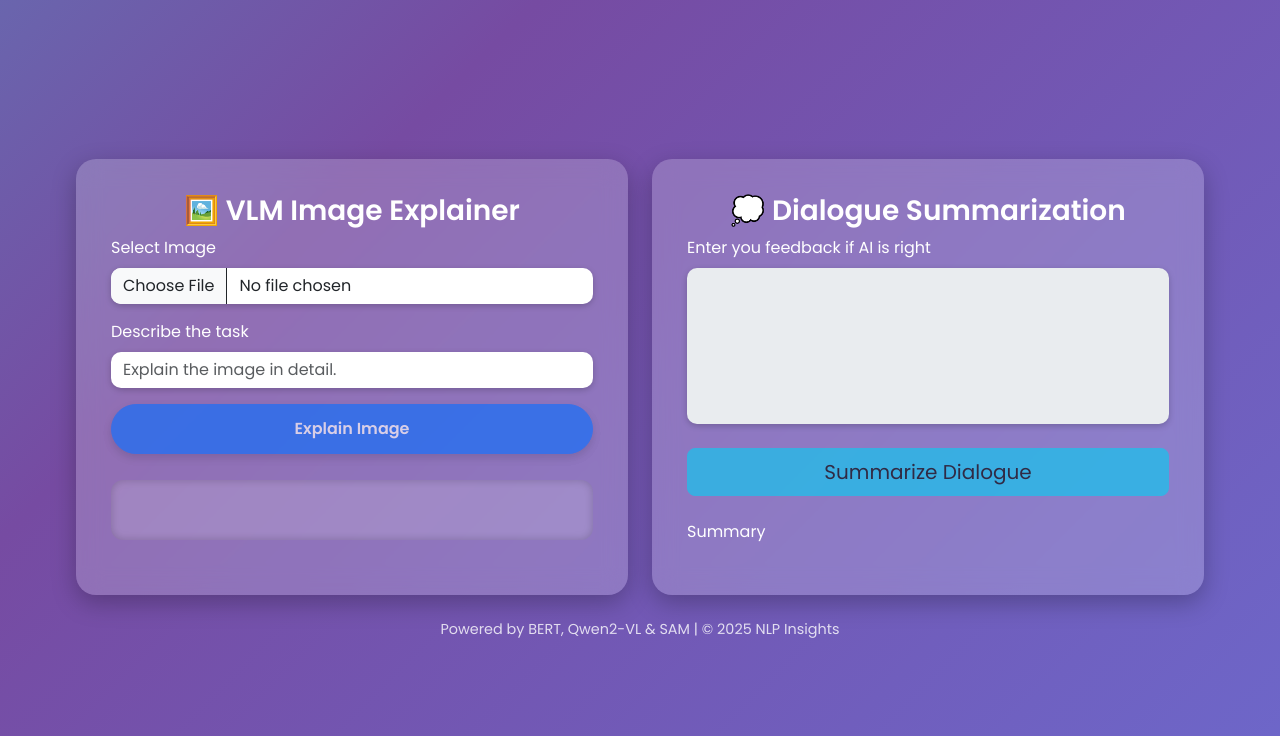
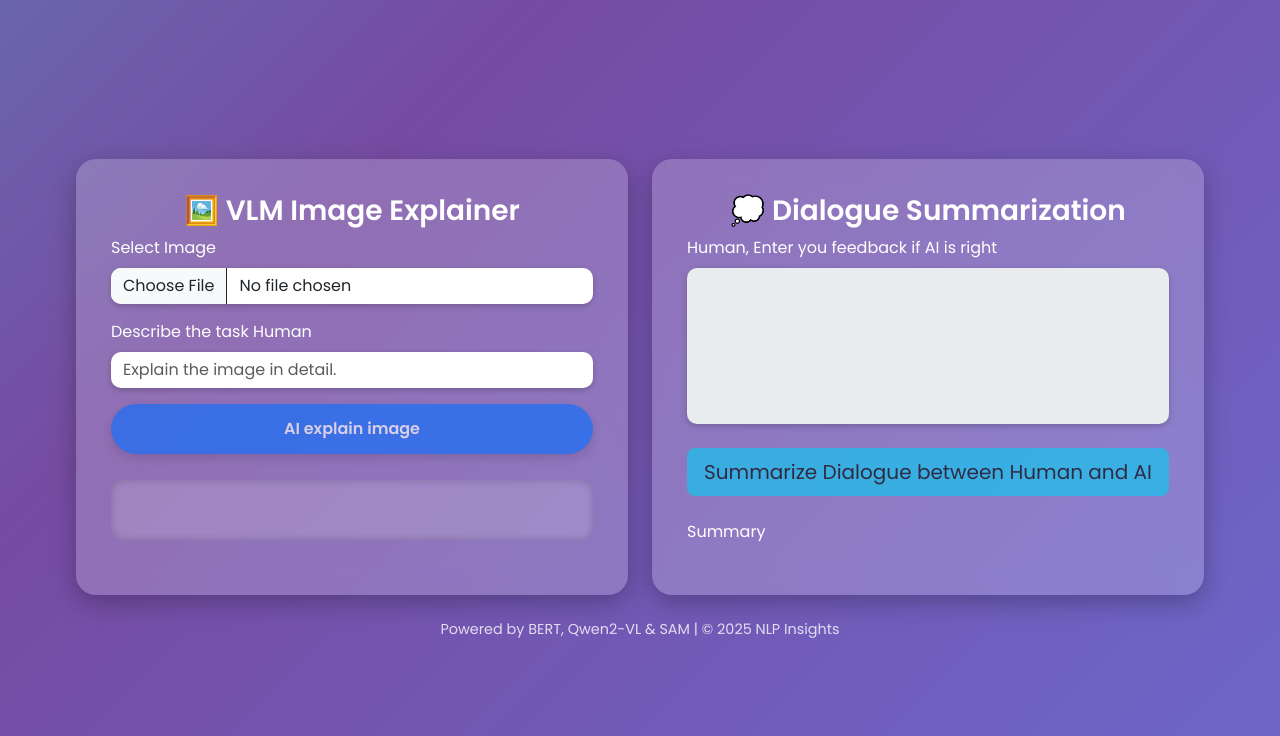
Before and after one commit to abhishekdiphu/dialouge_and_image_anaysis_app, a Flask app: page / in a window 1280 px wide. Shown: the top 736 px of the page. Run offline with Flask 3, Linux system fonts and the light colour scheme.

Commit message:
some changes

```diff
--- a/templates/index.html
+++ b/templates/index.html
@@ -153,7 +153,7 @@
             />
           </div>
           <div class="mb-3">
-            <label class="form-label">Describe the task</label>
+            <label class="form-label">Describe the task Human</label>
             <input
               id="prompt"
               class="form-control"
@@ -161,7 +161,7 @@
             />
           </div>
           <button id="go" class="btn btn-primary w-100 mb-3" disabled>
-            Explain Image
+            AI explain image
           </button>
           <div id="previewWrap" class="mb-3" style="display: none">
             <img id="preview" class="img-fluid rounded" />
@@ -236,7 +236,7 @@
           <h3>💭 Dialogue Summarization</h3>
 
           <div class="mb-4">
-            <label for="dialogueInput" class="form-label">Enter you feedback if AI is right</label>
+            <label for="dialogueInput" class="form-label">Human, Enter you feedback if AI is right</label>
             <textarea
               class="form-control"
               id="dialogueInput"
@@ -256,7 +256,7 @@
               id="dialogueButton"
               disabled
               >
-              Summarize Dialogue
+              Summarize Dialogue between Human and AI
             </button>
           </div>
 
```
